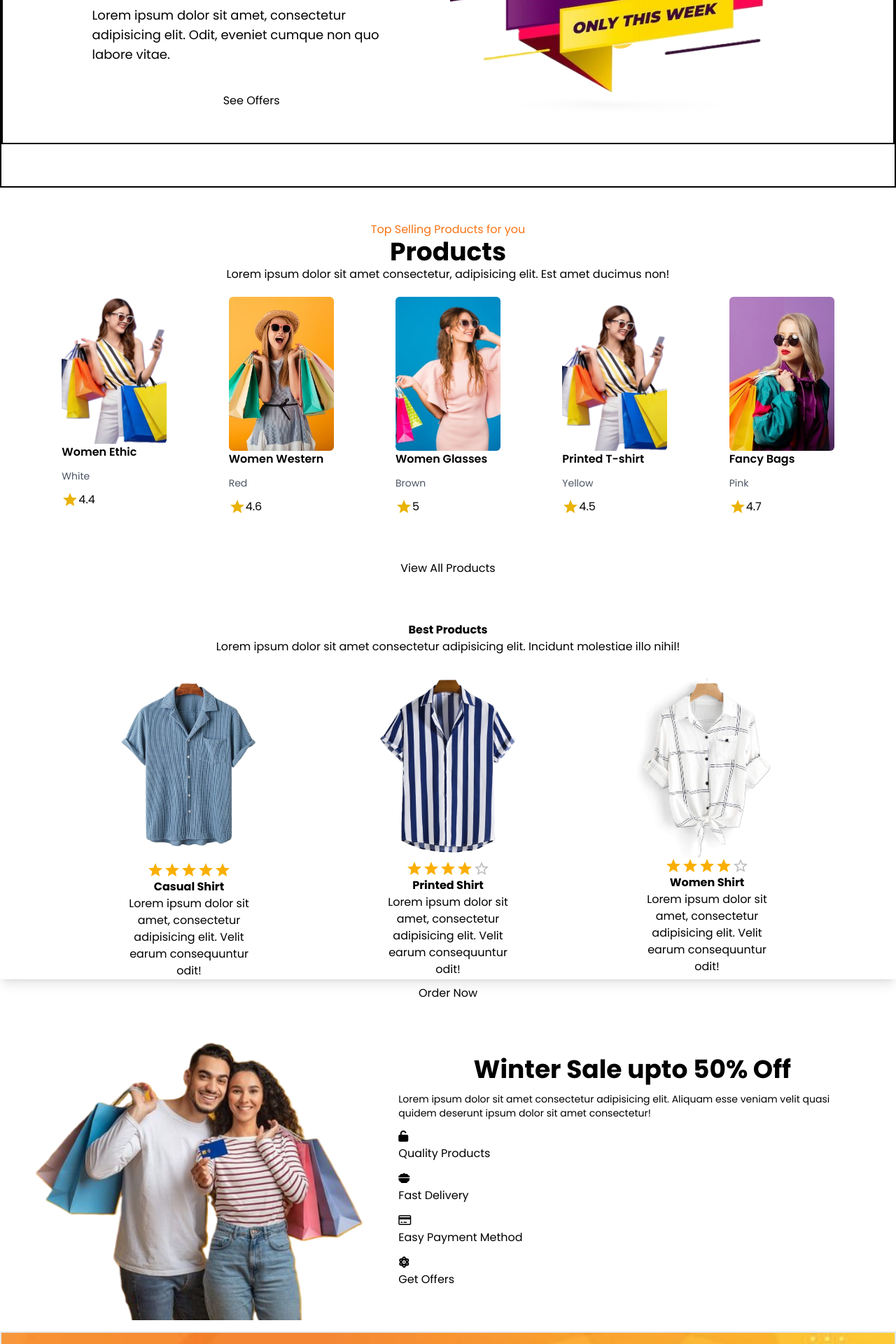
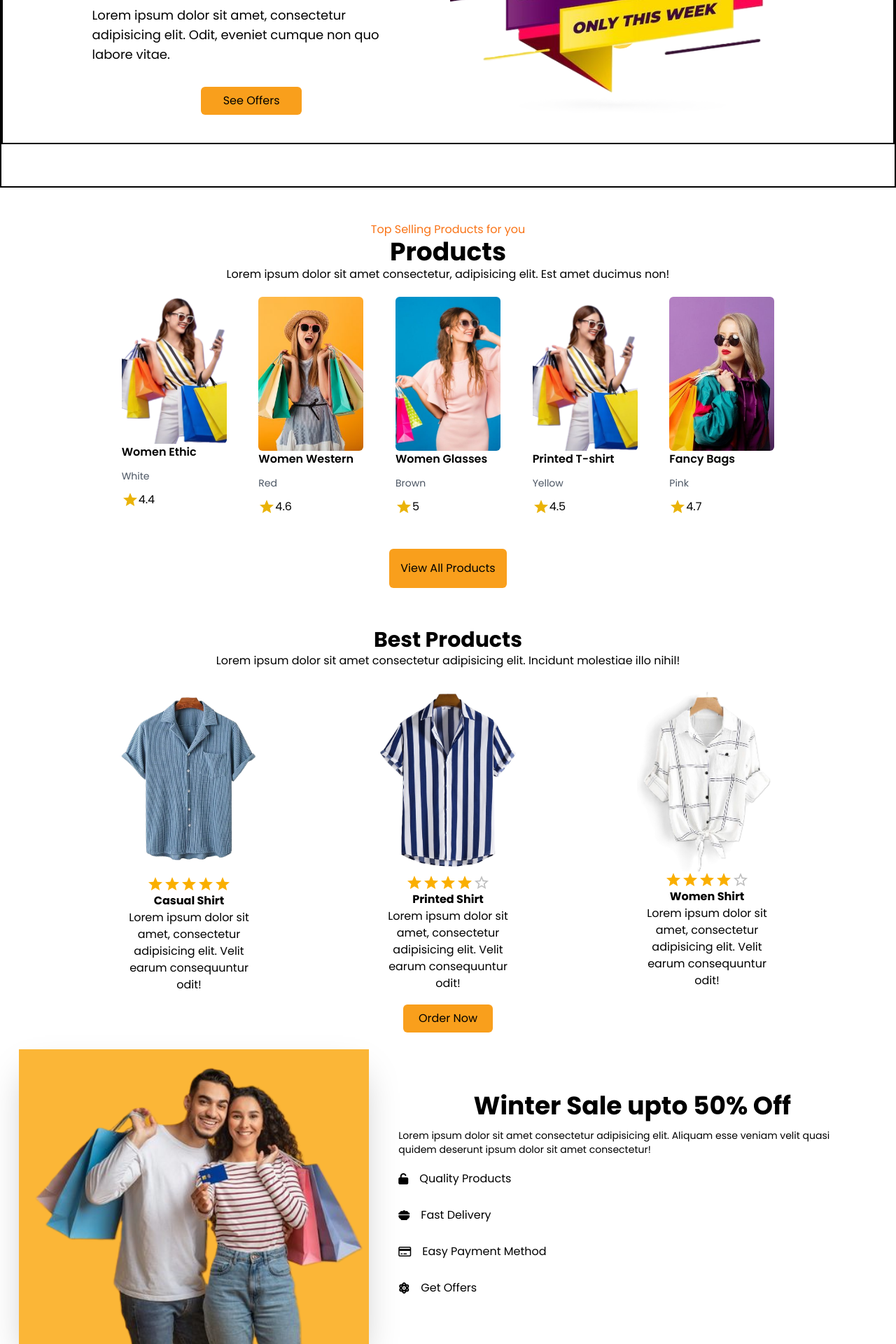
Before and after one commit to Kkebuka/shop-et, a React (Create React App) app: page / in a window 1280 px wide. Shown: the part 380-2300 px from the top of the page at 70% size. Built offline with nearby package versions, Linux system fonts and the light colour scheme.

Commit message:
minor update

```diff
--- a/src/components/BestGridView.js
+++ b/src/components/BestGridView.js
@@ -30,7 +30,7 @@ function BestGridView() {
   ];
   return (
     <div className="py-6">
-      <div className=" h-auto flex flex-col shadow-lg justify-evenly items-center lg:flex-row  ">
+      <div className=" h-auto flex flex-col  justify-evenly items-center lg:flex-row  ">
         {bestImages.map((bestImage) => (
           <div key={bestImage.id} className="flex flex-col w-[200px]">
             {/* Space for rating star */}
@@ -45,8 +45,10 @@ function BestGridView() {
           </div>
         ))}
       </div>
-      <div className="flex justify-center">
-        <button className="w-32 h-10 mx-auto">Order Now</button>
+      <div className="flex justify-center mt-4">
+        <button className="w-32 h-10 mx-auto bg-button-color rounded-md">
+          Order Now
+        </button>
       </div>
     </div>
   );
--- a/src/components/BestProducts.js
+++ b/src/components/BestProducts.js
@@ -4,8 +4,8 @@ import BestGridView from "./BestGridView";
 function BestProducts() {
   return (
     <div>
-      <div className="flex flex-col items-center">
-        <strong>Best Products</strong>
+      <div className="flex flex-col items-center pt-2">
+        <strong className="text-3xl">Best Products</strong>
         <p className="font-Poppin">
           Lorem ipsum dolor sit amet consectetur adipisicing elit. Incidunt
           molestiae illo nihil!
--- a/src/components/Carousel.js
+++ b/src/components/Carousel.js
@@ -3,14 +3,16 @@ import sale from "../assets/hero/sale.png";
 
 function Carousel() {
   return (
-    <div className="container flex flex-col-reverse mx-auto border-2 h-[80%] border-black px-[10%] lg:flex-row lg:gap-14">
+    <div className="container flex flex-col-reverse mx-auto border-2 h-[80%] border-black px-[10%] lg:flex-row lg:gap-14 pb-4">
       <div className="flex flex-col lg:w-[45%] h-[100%] pt-16 space-y-8">
         <strong className="text-6xl">Upto 50% off on all Men's Wear</strong>
         <p className="text-lg">
           Lorem ipsum dolor sit amet, consectetur adipisicing elit. Odit,
           eveniet cumque non quo labore vitae.
         </p>
-        <button className="w-36 mx-auto py-2">See Offers</button>
+        <button className="w-36 mx-auto py-2 bg-button-color rounded-md ">
+          See Offers
+        </button>
       </div>
       <div className="w-[100%] lg:w-[50%]">
         <img src={sale} alt="" className="w-45" />
--- a/src/components/Navbar.js
+++ b/src/components/Navbar.js
@@ -8,10 +8,10 @@ function Navbar() {
         <img src={logo} alt="logo" className=" w-6" />
         <h2 className="from-neutral-600">Shop-et</h2>
       </div>
-      <div className="  gap-4 hidden lg:block lg:flex  ">
+      <div className="  gap-4 hidden  lg:flex  w-[600px] ">
         <a
           href="#"
-          className=" hover:bg-amber-200 hover:text-lg  px-3 rounded-md"
+          className=" hover:bg-amber-200 hover:text-[1.1rem] px-3 rounded-md"
         >
           Men's Wear
         </a>
--- a/src/components/TopProduct.js
+++ b/src/components/TopProduct.js
@@ -3,7 +3,7 @@ import TopGridView from "./TopGridView";
 
 function TopProduct() {
   return (
-    <div className="flex flex-col items-center py-12 ">
+    <div className="flex flex-col items-center py-12 px-[10%] ">
       <h2 className="text-md text-orange-500">Top Selling Products for you</h2>
       <strong className="text-4xl">Products</strong>
       <p className="text-md">
@@ -11,7 +11,9 @@ function TopProduct() {
         ducimus non!
       </p>
       <TopGridView />
-      <button className="mt-12 p-4">View All Products</button>
+      <button className="mt-12 p-4 bg-button-color rounded-md">
+        View All Products
+      </button>
     </div>
   );
 }
--- a/src/components/WinterSale.js
+++ b/src/components/WinterSale.js
@@ -10,7 +10,11 @@ function WinterSale() {
   ];
   return (
     <div className="  container mx-auto flex flex-col items-center justify-evenly lg:flex-row mb-4">
-      <img src={woman} alt="woman with bags" className="w-[500px] " />
+      <img
+        src={woman}
+        alt="woman with bags"
+        className="w-[500px] bg-background-color shadow-2xl "
+      />
       <div className="px-4 py-6 flex flex-col gap-3 lg:w-[700px]">
         <strong className="text-2xl text-center lg:text-4xl ">
           Winter Sale upto 50% Off
@@ -20,10 +24,10 @@ function WinterSale() {
           veniam velit quasi quidem deserunt ipsum dolor sit amet consectetur!
         </p>
         {qualities.map((quality) => (
-          <div key={quality.key}>
+          <div key={quality.key} className="flex gap-4 items-center my-2">
             <i class={quality.icon}></i>
             {/* icon here */}
-            <h2 className="text-">{quality.text}</h2>
+            <h2 className="">{quality.text}</h2>
           </div>
         ))}
       </div>
```
